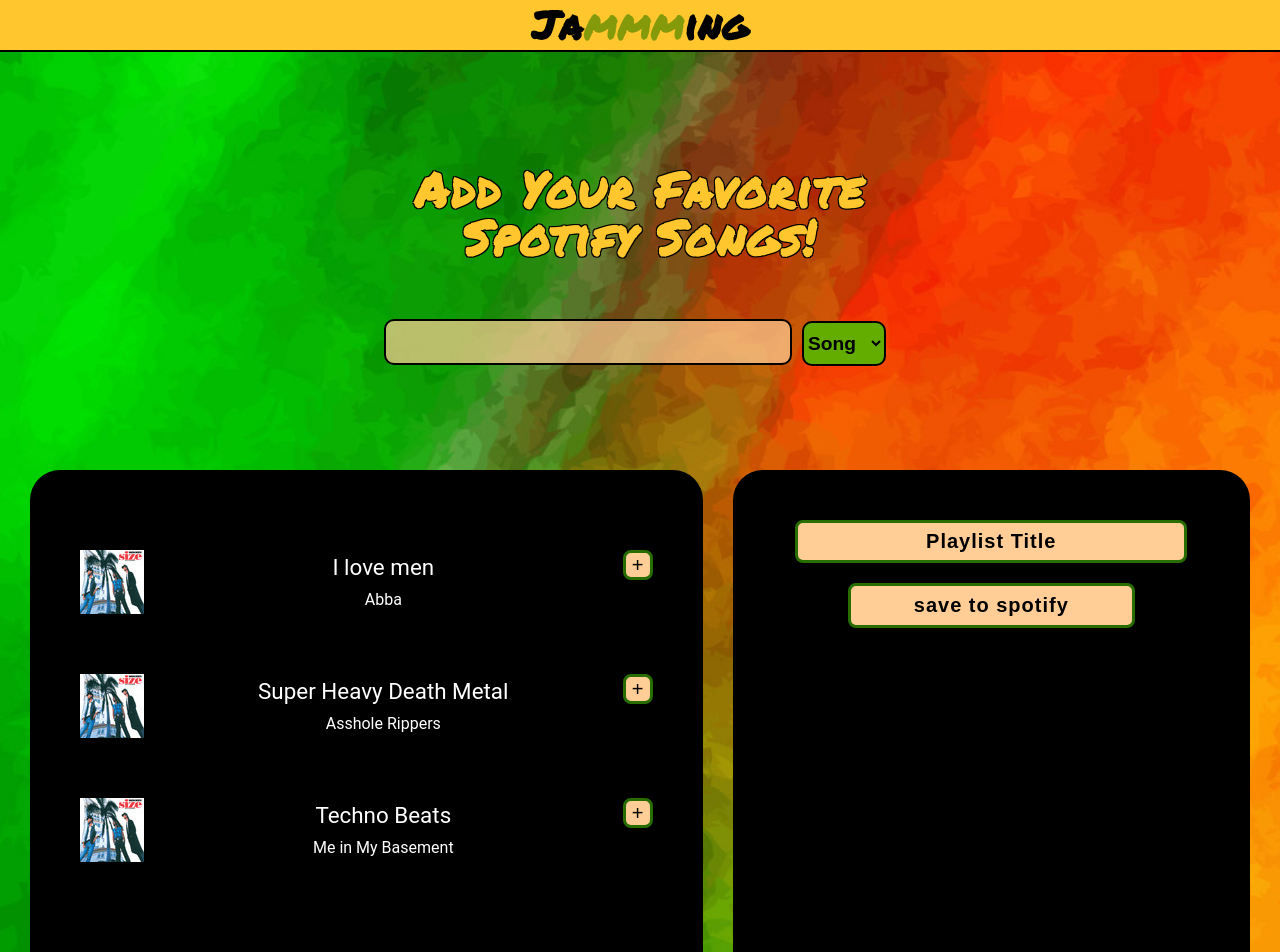
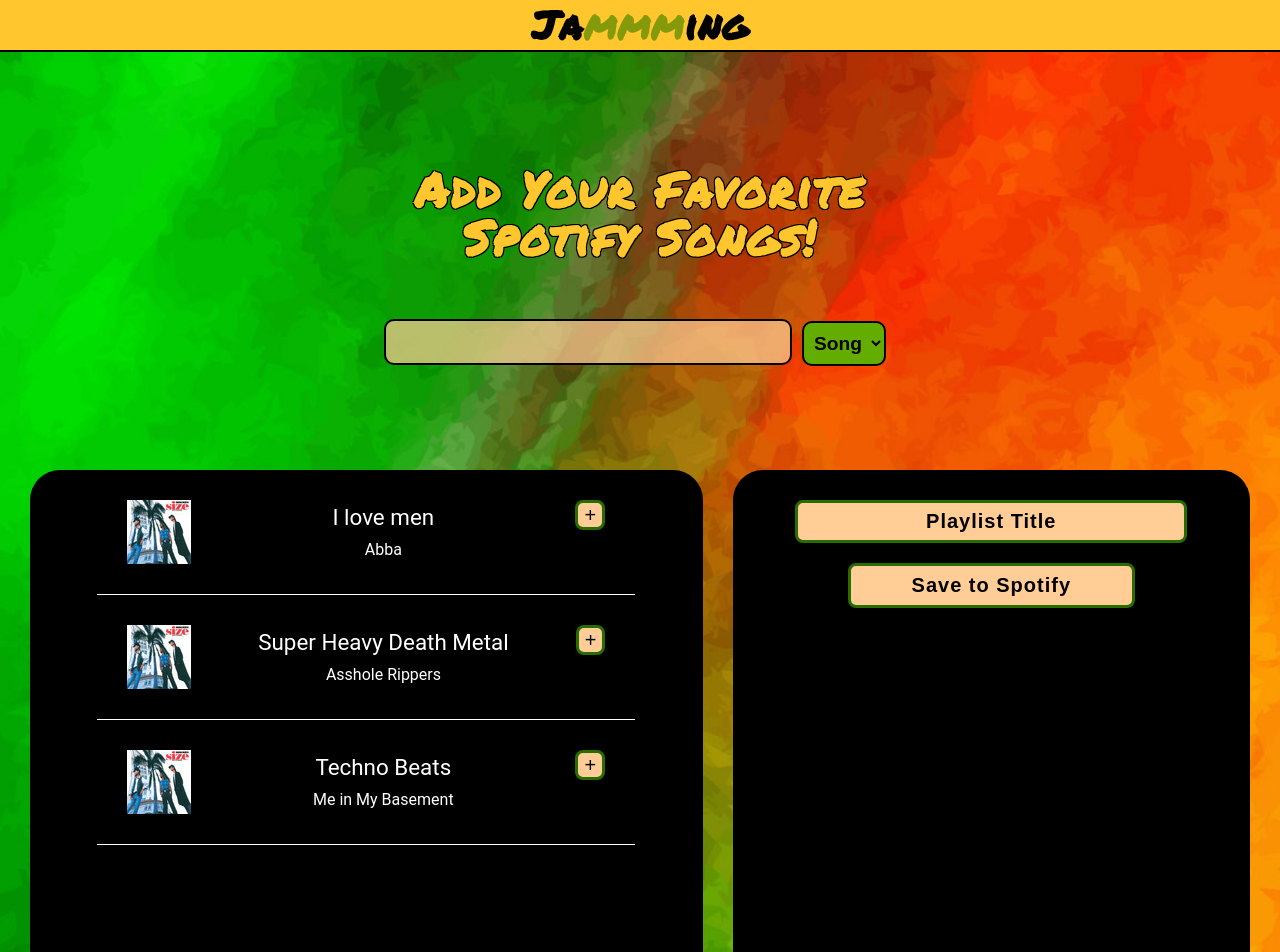
Before and after one commit to Reidvanvliet/Jammming, a React (Vite) app: page / in a window 1280 px wide. Shown: the top 952 px of the page. Built offline with nearby package versions, Linux system fonts and the light colour scheme.

Commit message:
modified a bit of styling

```diff
--- a/src/App.css
+++ b/src/App.css
@@ -76,6 +76,7 @@ header span {
   border: 2px solid black;
   font-size: 1.2rem;
   font-weight: bold;
+  text-align: center;
 }
 
 .songs-grid {
@@ -93,7 +94,6 @@ header span {
   border-radius: 30px;
   min-height: 800px;
   color: white;
-  padding-top: 50px;
 }
 
 .playlist {
@@ -104,17 +104,16 @@ header span {
   border-radius: 30px;
   min-height: 800px;
   color: white;
-  padding-top: 50px;
-}
-
-.search-results ul {
-  padding: 0 20px 0 20px;
-  width: 100%;
+  padding-top: 30px;
 }
 
 .playlist ul {
   padding: 0 20px 0 20px;
   width: 100%;
+}
+
+.search-results ul {
+  width: 80%
 }
 
 .title {
@@ -138,6 +137,7 @@ header span {
   display: flex;
   padding: 30px;
   justify-content: space-between;
+  border-bottom: 1px solid white;
 }
 
 .song-info {
--- a/src/App.jsx
+++ b/src/App.jsx
@@ -97,7 +97,7 @@ function App() {
               return <Playlist song={song} id={song.id} setSongs={setSongs} key={index} />
             })}
             <li className="save">
-              <button>save to spotify</button>
+              <button>Save to Spotify</button>
             </li>
           </ul>
         </div>
```
